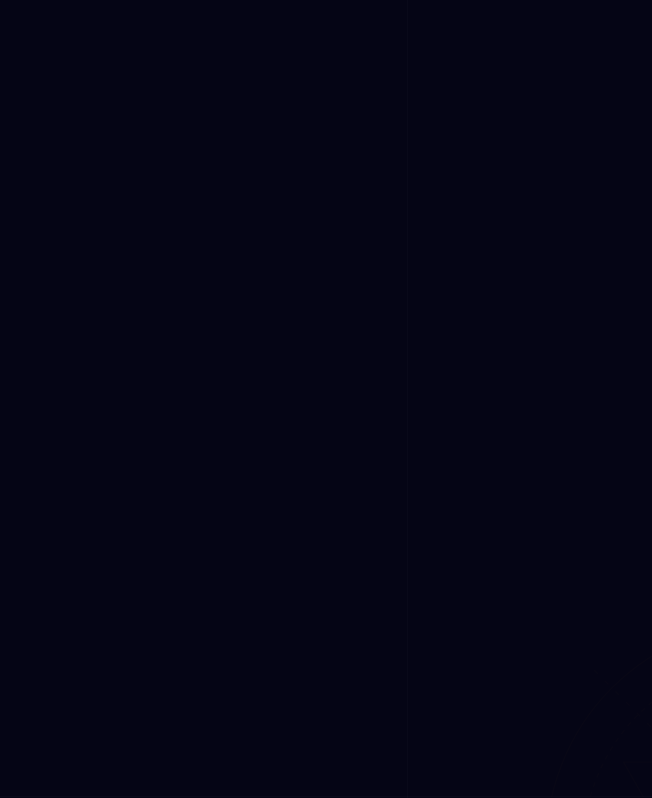
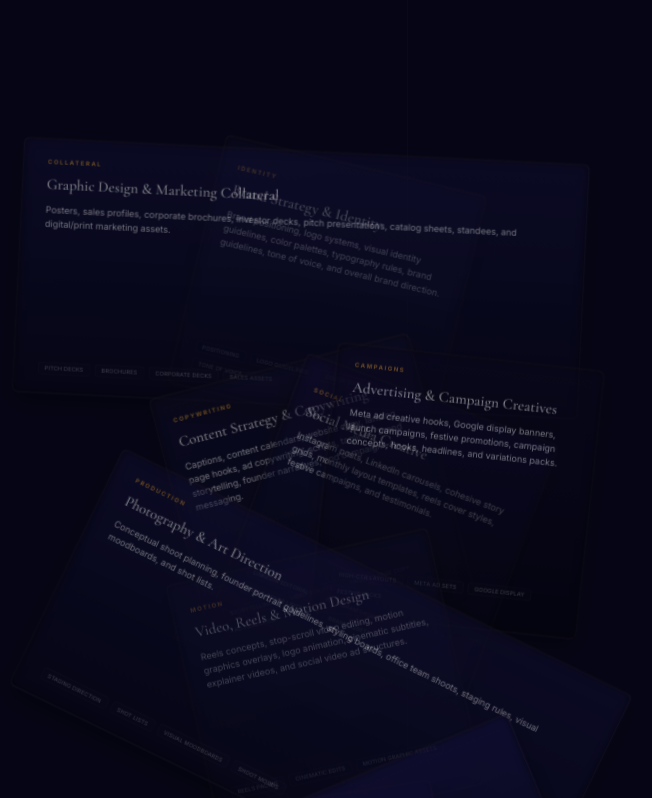
Before and after one commit to Bhavya1352/Nine-Aayam, a React (Vite) app: page / in a window 1280 px wide. Shown: the part 1980-2778 px from the top of the page, without its empty margins (233-885 px from the left). Built offline with nearby package versions, Linux system fonts and the light colour scheme.

Commit message:
edited hero section

```diff
--- a/src/components/Hero.jsx
+++ b/src/components/Hero.jsx
@@ -264,26 +264,6 @@ export default function Hero() {
         ctx.stroke();
       }
 
-      // ── NEW: Volumetric Technical status readout in corner ──
-      if (p > 0.8) {
-        ctx.font = '6px Courier New, monospace';
-        ctx.fillStyle = `rgba(198, 138, 46, ${0.28 * p})`;
-        ctx.textAlign = 'left';
-        ctx.textBaseline = 'top';
-        ctx.fillText(`SYS.STATUS // NINE.AAYAM.V1`, 24, 24);
-        ctx.fillText(`COORD.X   // ${tcx.toFixed(1)}px`, 24, 34);
-        ctx.fillText(`COORD.Y   // ${tcy.toFixed(1)}px`, 24, 44);
-        ctx.fillText(`ROT.DEG   // ${((baseAngle * 180) / Math.PI % 360).toFixed(1)}°`, 24, 54);
-
-        const hoveredNodeIndex = hoveredNodeRef.current;
-        if (hoveredNodeIndex >= 0) {
-          ctx.fillStyle = '#c68a2e';
-          ctx.fillText(`LOCK.ON   // DIMENSION_0${hoveredNodeIndex + 1}`, 24, 64);
-        } else {
-          ctx.fillText(`LOCK.ON   // SCANNING`, 24, 64);
-        }
-      }
-
       // Dial ticks
       const totalTicks = 90;
       for (let j = 0; j < totalTicks; j++) {
--- a/src/components/Story.jsx
+++ b/src/components/Story.jsx
@@ -70,6 +70,81 @@ const serviceGridData = [
     bullets: ["React Front-ends", "Landing Pages", "Creative Code", "WebGL Portals"]
   }
 ];
+
+const getCardStyles = (idx) => {
+  switch (idx) {
+    case 0:
+      return {
+        colSpan: "col-span-1",
+        minHeight: "min-h-[290px] lg:min-h-[340px]",
+        padding: "pt-8 pb-6 px-6",
+        bgGlow: "from-[#0d0c24]/90 via-[#0a0a1f]/95 to-[#050515]/98"
+      };
+    case 1:
+      return {
+        colSpan: "col-span-1 md:col-span-2",
+        minHeight: "min-h-[270px] lg:min-h-[310px]",
+        padding: "pt-6 pb-6 px-8",
+        bgGlow: "from-[#110f33]/90 via-[#0a0a24]/95 to-[#050515]/98"
+      };
+    case 2:
+      return {
+        colSpan: "col-span-1",
+        minHeight: "min-h-[280px] lg:min-h-[320px]",
+        padding: "pt-7 pb-6 px-6",
+        bgGlow: "from-[#0d0c24]/90 via-[#0a0a1f]/95 to-[#050515]/98"
+      };
+    case 3:
+      return {
+        colSpan: "col-span-1",
+        minHeight: "min-h-[310px] lg:min-h-[360px]",
+        padding: "pt-9 pb-7 px-6",
+        bgGlow: "from-[#0e0a2b]/90 via-[#080820]/95 to-[#050515]/98"
+      };
+    case 4:
+      return {
+        colSpan: "col-span-1",
+        minHeight: "min-h-[250px] lg:min-h-[290px]",
+        padding: "pt-5 pb-5 px-6",
+        bgGlow: "from-[#0a081c]/90 via-[#050515]/95 to-[#02020a]/98"
+      };
+    case 5:
+      return {
+        colSpan: "col-span-1",
+        minHeight: "min-h-[300px] lg:min-h-[350px]",
+        padding: "pt-8 pb-7 px-6",
+        bgGlow: "from-[#0d0c24]/90 via-[#0a0a1f]/95 to-[#050515]/98"
+      };
+    case 6:
+      return {
+        colSpan: "col-span-1 md:col-span-2",
+        minHeight: "min-h-[270px] lg:min-h-[300px]",
+        padding: "pt-6 pb-6 px-8",
+        bgGlow: "from-[#110f33]/90 via-[#0a0a24]/95 to-[#050515]/98"
+      };
+    case 7:
+      return {
+        colSpan: "col-span-1",
+        minHeight: "min-h-[320px] lg:min-h-[370px]",
+        padding: "pt-9 pb-8 px-6",
+        bgGlow: "from-[#0e0a2b]/90 via-[#080820]/95 to-[#050515]/98"
+      };
+    case 8:
+      return {
+        colSpan: "col-span-1 md:col-span-2",
+        minHeight: "min-h-[280px] lg:min-h-[310px]",
+        padding: "pt-7 pb-6 px-8",
+        bgGlow: "from-[#13103c]/95 via-[#0b0b2b]/97 to-[#050515]/99"
+      };
+    default:
+      return {
+        colSpan: "col-span-1",
+        minHeight: "min-h-[260px]",
+        padding: "p-6",
+        bgGlow: "from-[#0d0c24]/90 via-[#0a0a1f]/95 to-[#050515]/98"
+      };
+  }
+};
 
 export default function Story() {
   const { setCursor } = useCursor();
@@ -149,18 +224,56 @@ export default function Story() {
       }
     );
 
-    // 2. Services grid boxes staggered slide-up
-    gsap.fromTo(".service-cabinet-box",
-      { opacity: 0, y: 40 },
+    // 2. Services grid boxes staggered slide-up with scattered reveal
+    gsap.fromTo(".service-cabinet-box-wrapper",
+      {
+        opacity: 0.5,
+        x: (idx) => {
+          const isMobile = window.innerWidth < 768;
+          const isTablet = window.innerWidth >= 768 && window.innerWidth < 1024;
+
+          if (isMobile) {
+            return gsap.utils.random(-30, 30);
+          } else if (isTablet) {
+            const col = idx % 2;
+            const baseShift = col === 0 ? 180 : -180;
+            return baseShift + gsap.utils.random(-20, 20);
+          } else {
+            const xOffsets = [320, -280, 320, 0, -320, 320, -280, 320, -280];
+            return xOffsets[idx] + gsap.utils.random(-30, 30);
+          }
+        },
+        y: (idx) => {
+          const isMobile = window.innerWidth < 768;
+          const isTablet = window.innerWidth >= 768 && window.innerWidth < 1024;
+
+          if (isMobile) {
+            const diff = 4 - idx;
+            return diff * 80 + gsap.utils.random(-15, 15);
+          } else if (isTablet) {
+            const row = Math.floor(idx / 2);
+            const diff = 2 - row;
+            return diff * 120 + gsap.utils.random(-20, 20);
+          } else {
+            const yOffsets = [220, 220, 50, 50, 50, -150, -150, -300, -300];
+            return yOffsets[idx] + gsap.utils.random(-25, 25);
+          }
+        },
+        rotation: () => gsap.utils.random(-35, 35),
+        scale: 0.75
+      },
       {
         opacity: 1,
+        x: 0,
         y: 0,
-        duration: 0.8,
-        stagger: 0.08,
-        ease: "power3.out",
+        rotation: 0,
+        scale: 1,
+        duration: 0.85,
+        stagger: 0.05,
+        ease: "back.out(1.4)",
         scrollTrigger: {
           trigger: ".services-grid-trigger",
-          start: "top 75%",
+          start: "top 45%",
           toggleActions: "play none none reverse"
         }
       }
@@ -312,14 +425,15 @@ export default function Story() {
           {/* Grid cabinets with varied heights and tactile depth gradients */}
           <div className="grid grid-cols-1 md:grid-cols-2 lg:grid-cols-3 gap-8 sm:gap-10">
             {serviceGridData.map((item, idx) => {
-              const cardOffsetPadding = idx % 3 === 0 ? "pt-7 pb-6 min-h-[220px]"
-                                      : idx % 3 === 1 ? "pt-5 pb-7 min-h-[235px]"
-                                      : "pt-8 pb-5 min-h-[210px]";
+              const styles = getCardStyles(idx);
 
               return (
                 <div
                   key={idx}
-                  className={`service-cabinet-box bg-gradient-to-b from-[#0d0c24]/90 via-[#0a0a1f]/95 to-[#050515]/98 border border-[#c68a2e]/10 shadow-[inset_0_1px_1px_rgba(255,255,255,0.04),inset_0_-1px_12px_rgba(0,0,0,0.8),0_15px_30px_rgba(0,0,0,0.6)] p-6 rounded-lg relative overflow-hidden transition-all duration-[400ms] ease-[cubic-bezier(.22,.61,.36,1)] hover:border-[#c68a2e]/35 group hover:-translate-y-1 hover:shadow-[0_20px_45px_rgba(0,0,0,0.7)] cursor-none ${cardOffsetPadding}`}
+                  className={`service-cabinet-box-wrapper ${styles.colSpan} w-full h-full`}
+                >
+                  <div
+                    className={`service-cabinet-box bg-gradient-to-b ${styles.bgGlow} border border-[#c68a2e]/10 shadow-[inset_0_1px_1px_rgba(255,255,255,0.04),inset_0_-1px_12px_rgba(0,0,0,0.8),0_15px_30px_rgba(0,0,0,0.6)] rounded-lg relative overflow-hidden transition-all duration-[400ms] ease-[cubic-bezier(.22,.61,.36,1)] hover:border-[#c68a2e]/35 group hover:-translate-y-1 hover:shadow-[0_20px_45px_rgba(0,0,0,0.7)] cursor-none w-full h-full flex flex-col justify-between ${styles.padding} ${styles.minHeight}`}
                     onMouseEnter={() => setCursor('view')}
                     onMouseLeave={() => setCursor('')}
                   >
@@ -335,8 +449,6 @@ export default function Story() {
                       <line x1="10" y1="50" x2="90" y2="50" stroke="#c68a2e" strokeWidth="0.5" />
                       <line x1="50" y1="10" x2="50" y2="90" stroke="#c68a2e" strokeWidth="0.5" />
                     </svg>
-
-
 
                     <div className="flex flex-col justify-between h-full relative z-10">
                       <div>
@@ -358,6 +470,7 @@ export default function Story() {
                             {b}
                           </span>
                         ))}
+                      </div>
                     </div>
                   </div>
                 </div>
```
Lines whose indentation alone changed are shown as unchanged.
